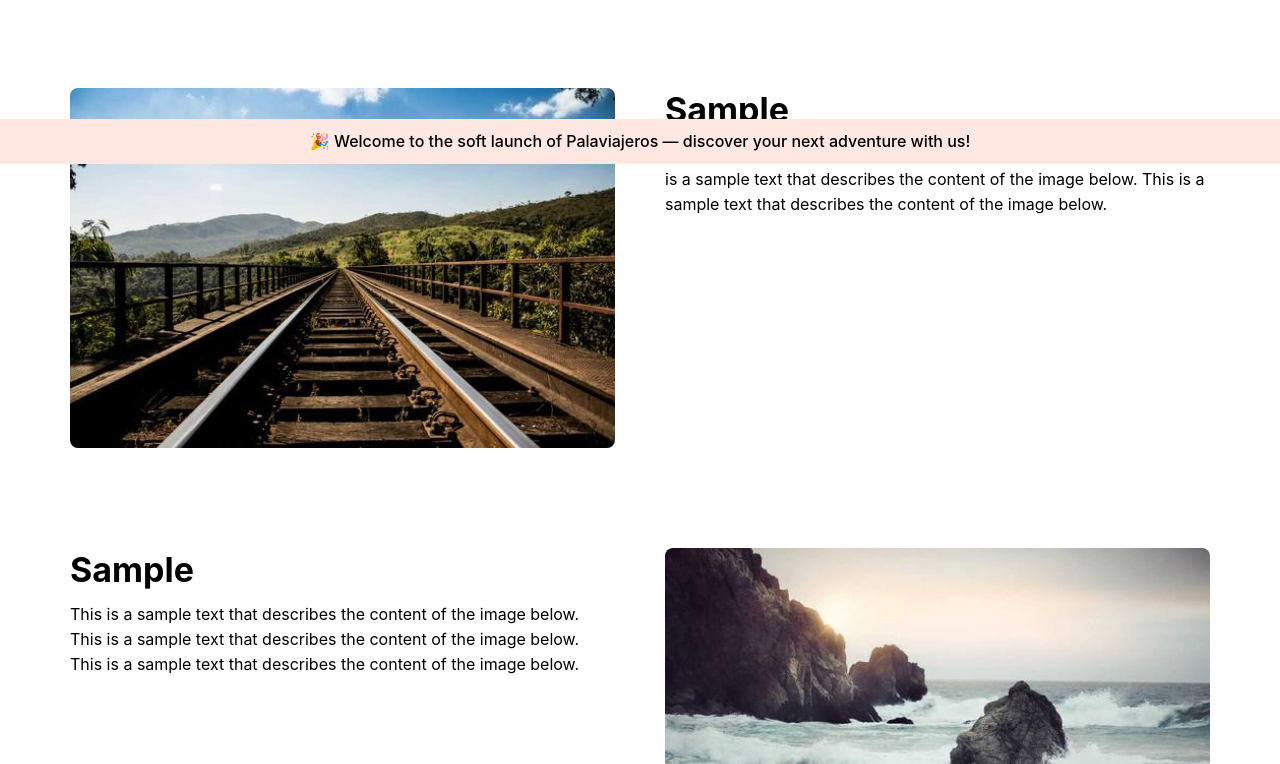
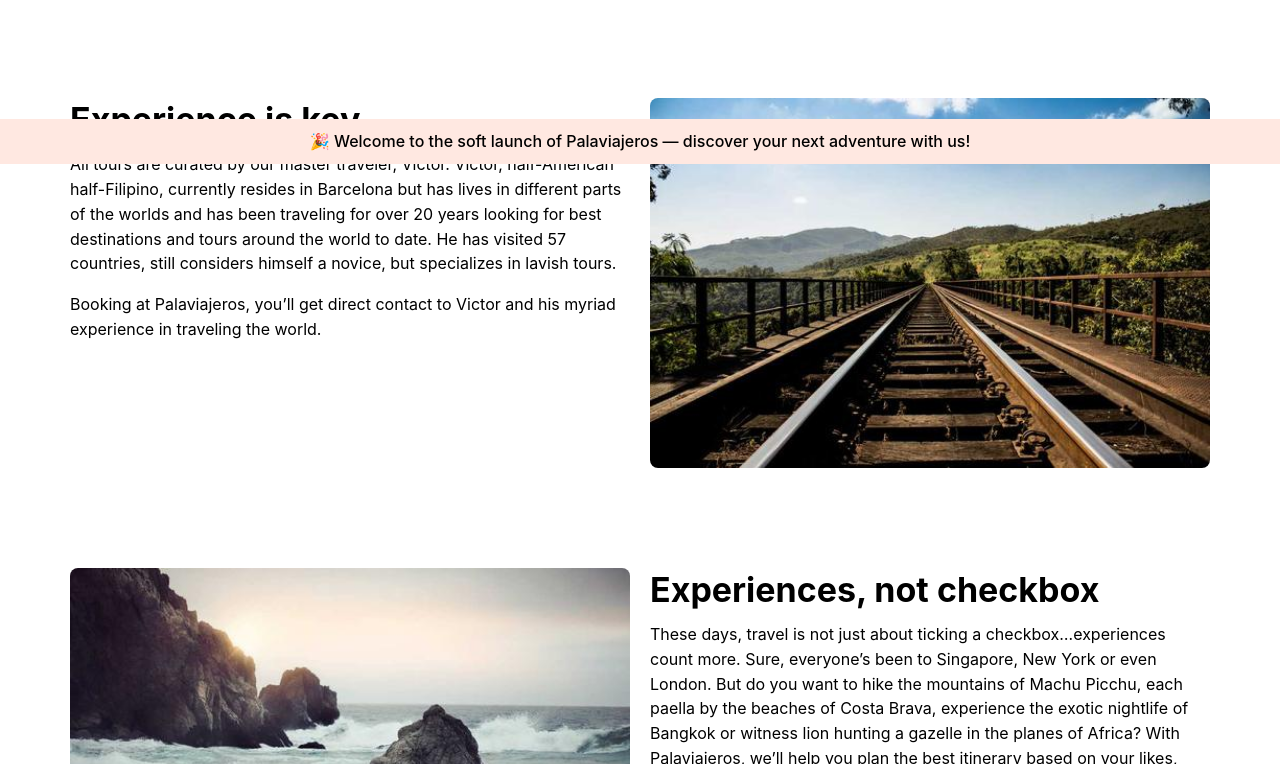
Before and after one commit to palaviajeros/palaviajeros-ui, a Next.js app: page /about in a window 1280 px wide. Shown: the part 636-1400 px from the top of the page. Built offline with nearby package versions, Linux system fonts and the light colour scheme.

Commit message:
update content and refactor styles

```diff
--- a/src/app/about/page.tsx
+++ b/src/app/about/page.tsx
@@ -1,7 +1,5 @@
 import React from "react";
 import { Title, Text, Image, Space, Flex, Box } from "@mantine/core";
-// import { title } from "process";
-import classes from "@/app/about/about.module.scss";
 import { Metadata } from "next";
 
 export const metadata: Metadata = {
@@ -10,40 +8,23 @@ export const metadata: Metadata = {
 
 interface ContentsProps {
   title: string;
-  text: string;
+  text: React.ReactNode;
   imageUrl: string;
   reverse: boolean; //to reverse the flex direction
 }
 
-const ContentBlock: React.FC<ContentsProps> = ({
-  title,
-  text,
-  imageUrl,
-  reverse,
-}) => {
+const ContentBlock: React.FC<ContentsProps> = ({ title, text, imageUrl, reverse }) => {
   return (
-    <Flex
-      direction={reverse ? "row-reverse" : "row"}
-      wrap={{ base: "wrap", lg: "unset" }}
-      gap={50}
-      justify="space-evenly"
-      miw={300}
-    >
+    <Flex direction={{ base: "column", md: reverse ? "row-reverse" : "row" }} wrap={{ base: "wrap", lg: "unset" }} gap={20}>
       <Flex flex={1} direction="column" wrap="wrap">
-        <Title order={2} size="h1" mb={10} ta={{ base: "center", lg: "start" }}>
+        <Title order={2} size="h1" mb={10} ta={{ base: "center", md: "start" }}>
           {title}
         </Title>
-        <Text size="md">{text}</Text>
+        <Text size="md" ta={{ base: "center", md: "start" }}>
+          {text}
+        </Text>
       </Flex>
-      <Image
-        flex={1}
-        src={imageUrl}
-        alt={title}
-        w={{ base: "300", sm: "auto" }}
-        fit="contain"
-        h="100%"
-        radius="md"
-      />
+      <Image flex={1} src={imageUrl} alt={title} w={"100%"} fit="contain" h="100%" radius="md" />
     </Flex>
   );
 };
@@ -51,23 +32,51 @@ const ContentBlock: React.FC<ContentsProps> = ({
 const About: React.FC = () => {
   const contents = [
     {
-      title: "Sample",
-      text: "This is a sample text that describes the content of the image below. This is a sample text that describes the content of the image below.",
+      title: "Travel brings us closer",
+      text: (
+        <>
+          Palaviajeros started in 2024 but founders (and friends) have been traveling for almost a decade. Palaviajeros is a compilation of
+          travel expertise and experiences from backpacking to luxury resorts, from budget to full-service airlines, from self-guided to
+          personalized tours. Our mission is make travel as comfortable as possible to all kinds of travelers.
+        </>
+      ),
       imageUrl: "/samples/sample1.jpg",
     },
     {
-      title: "Sample",
-      text: "This is a sample text that describes the content of the image below.This is a sample text that describes the content of the image below. This is a sample text that describes the content of the image below.",
+      title: "Experience is key",
+      text: (
+        <>
+          All tours are curated by our master traveler, Victor. Victor, half-American half-Filipino, currently resides in Barcelona but has
+          lives in different parts of the worlds and has been traveling for over 20 years looking for best destinations and tours around the
+          world to date. He has visited 57 countries, still considers himself a novice, but specializes in lavish tours.
+          <Space h="md" />
+          Booking at Palaviajeros, you’ll get direct contact to Victor and his myriad experience in traveling the world.
+        </>
+      ),
       imageUrl: "/samples/sample2.jpg",
     },
     {
-      title: "Sample",
-      text: "This is a sample text that describes the content of the image below. This is a sample text that describes the content of the image below. This is a sample text that describes the content of the image below.",
+      title: "Experiences, not checkbox",
+      text: (
+        <>
+          These days, travel is not just about ticking a checkbox…experiences count more. Sure, everyone’s been to Singapore, New York or
+          even London. But do you want to hike the mountains of Machu Picchu, each paella by the beaches of Costa Brava, experience the
+          exotic nightlife of Bangkok or witness lion hunting a gazelle in the planes of Africa? With Palaviajeros, we’ll help you plan the
+          best itinerary based on your likes, personality and of course budget.
+        </>
+      ),
       imageUrl: "/samples/sample3.jpg",
     },
     {
-      title: "Sample",
-      text: "This is a sample text that describes the content of the image below. This is a sample text that describes the content of the image below. This is a sample text that describes the content of the image below.This is a sample text that describes the content of the image below. This is a sample text that describes the content of the image below.",
+      title: "Disconnect to connect",
+      text: (
+        <>
+          In the age of tiktok, we are so consumed by what we see on social media where the measure of us enjoying life is by seeing how
+          much time we’re spending offline. Yet we still need to post online to feel connected.
+          <Space h="md" /> Experience life with Palaviajeros! Check our our Instagram, facebook and tiktok to see our latest offer. Check
+          new destinations and promotional offers on our social media accounts."
+        </>
+      ),
       imageUrl: "/samples/sample3.jpg",
     },
   ];
@@ -78,13 +87,7 @@ const About: React.FC = () => {
       </Title>
       <Flex direction="column" gap={{ base: "50", lg: "100" }}>
         {contents.map((content, index) => (
-          <ContentBlock
-            key={index}
-            title={content.title}
-            text={content.text}
-            imageUrl={content.imageUrl}
-            reverse={index % 2 === 1}
-          />
+          <ContentBlock key={index} title={content.title} text={content.text} imageUrl={content.imageUrl} reverse={index % 2 === 0} />
         ))}
       </Flex>
     </>
```
Also changed, not shown: src/app/about/about.module.scss (added).
